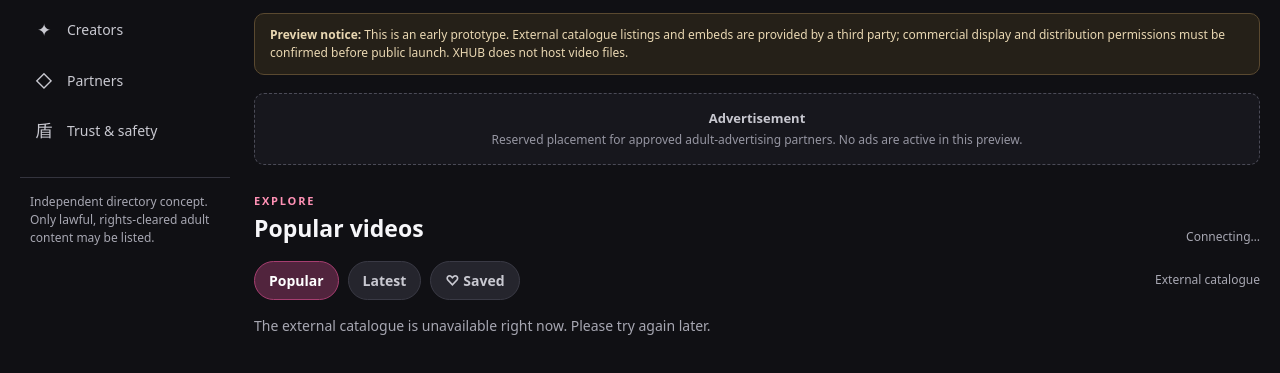
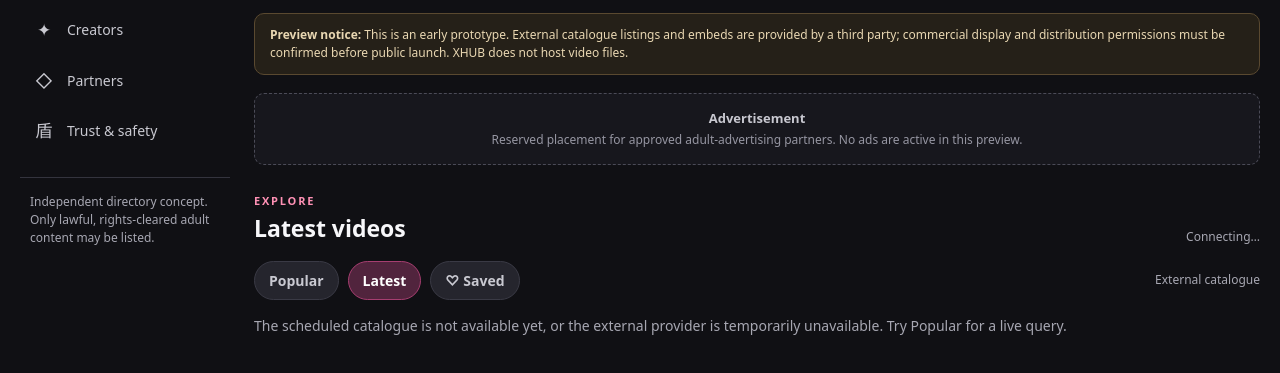
Before and after one commit to mokus91/MateKKaland, a plain HTML site: page index.html in a window 1280 px wide. Both pictures are taken after a click on the button "I am 18+ — Enter". Shown: the part 386-759 px from the top of the page. Drawn offline with Linux system fonts and the light colour scheme; no server answers.

Commit message:
Use automatically refreshed XHUB video catalogue

```diff
--- a/index.html
+++ b/index.html
@@ -35,8 +35,8 @@ footer{border-top:1px solid var(--line);text-align:center;padding:28px 15px;colo
 <section class="hero"><div><div class="eyebrow">A new 18+ community directory</div><h1>Discover. Explore.<br><span style="color:#ff79a7">Connect.</span></h1><p>Explore an organized destination for verified adult creators, licensed partners and authorized previews — with a clean experience on every screen.</p><button onclick="document.querySelector('#catalog').scrollIntoView({behavior:'smooth'})">Explore videos ↓</button></div><div class="hero-mark">XHUB</div></section>
 <div class="notice"><b>Preview notice:</b> This is an early prototype. External catalogue listings and embeds are provided by a third party; commercial display and distribution permissions must be confirmed before public launch. XHUB does not host video files.</div>
 <div class="ad"><b>Advertisement</b>Reserved placement for approved adult-advertising partners. No ads are active in this preview.</div>
-<section id="catalog"><div class="section-head"><div><div class="eyebrow">Explore</div><h2 id="catalogTitle">Popular videos</h2></div><span class="count" id="resultCount">Connecting…</span></div>
-<div class="toolbar"><button class="pill active" id="popularBtn">Popular</button><button class="pill" id="newBtn">Latest</button><button class="pill" id="savedBtn">♡ Saved</button><span class="spacer"></span><span class="count">External catalogue</span></div>
+<section id="catalog"><div class="section-head"><div><div class="eyebrow">Explore</div><h2 id="catalogTitle">Latest videos</h2></div><span class="count" id="resultCount">Connecting…</span></div>
+<div class="toolbar"><button class="pill" id="popularBtn">Popular</button><button class="pill active" id="newBtn">Latest</button><button class="pill" id="savedBtn">♡ Saved</button><span class="spacer"></span><span class="count">External catalogue</span></div>
 <div id="apiStatus" class="muted" role="status">Catalogue loads after age confirmation.</div><div class="grid" id="cards"></div>
 <div style="display:flex;justify-content:center;margin:20px"><button id="moreBtn" hidden>Load more</button></div>
 <div id="playerBox" class="box" hidden><div class="player-head"><h2 id="playerTitle">Video player</h2><button class="ghost" id="closePlayer">Close ✕</button></div><iframe id="filmPlayer" title="External video player" src="about:blank" allow="autoplay; fullscreen; encrypted-media" allowfullscreen referrerpolicy="strict-origin-when-cross-origin"></iframe><p class="small">The video is played by the external provider. XHUB does not store the video file.</p></div>
@@ -52,7 +52,7 @@ if(sessionStorage.getItem('xhub-adult-confirmed')==='yes')gate.hidden=true;
 document.getElementById('enter').addEventListener('click',()=>{sessionStorage.setItem('xhub-adult-confirmed','yes');gate.hidden=true;loadFilms();});
 document.getElementById('leave').addEventListener('click',()=>{location.replace('https://www.google.com/');});
 const API='https://adultembed.com/api/database/browse/';
-let page=1,sort='popular',busy=false,searchTerm='',savedOnly=false;
+let page=1,sort='newest',busy=false,searchTerm='',savedOnly=false;
 const cards=document.getElementById('cards'),status=document.getElementById('apiStatus'),more=document.getElementById('moreBtn');
 let currentItems=[];
 function esc(v){return String(v??'').replace(/[&<>"']/g,c=>({'&':'&amp;','<':'&lt;','>':'&gt;','"':'&quot;',"'":'&#39;'}[c]));}
@@ -60,7 +60,7 @@ function savedIds(){try{return JSON.parse(localStorage.getItem('xhub-saved')||'[
 function saveToggle(id){const a=savedIds();const n=a.includes(String(id))?a.filter(x=>x!==String(id)):[...a,String(id)];localStorage.setItem('xhub-saved',JSON.stringify(n));return n.includes(String(id))}
 function render(v){const id=String(v.id??'');const title=esc(v.title||'Video');const studio=esc(v.studio?.name||'External catalogue');const duration=esc(v.duration||'');const views=Number(v.view_count||0).toLocaleString();const thumb=esc(v.thumbnail||'');const isSaved=savedIds().includes(id);return '<article class="tile" data-id="'+esc(id)+'"><div class="thumb"><img src="'+thumb+'" alt="" loading="lazy" onerror="this.style.display=\'none\'"><span class="duration">'+duration+'</span><button class="save '+(isSaved?'saved':'')+'" data-save="'+esc(id)+'" aria-label="Save video">'+(isSaved?'♥':'♡')+'</button></div><div class="tile-body"><span class="tag">'+studio+'</span><h3 title="'+title+'">'+title+'</h3><div class="tile-foot"><span>External partner</span><span>18+</span></div><button class="watch" data-video="'+esc(id)+'">Watch video ▶</button></div></article>';}
 function paint(items){const shown=savedOnly?items.filter(v=>savedIds().includes(String(v.id))):items;cards.innerHTML=shown.map(render).join('');if(savedOnly&&!shown.length)status.textContent='No saved videos on this device yet.';}
-async function loadFilms(append=false){if(busy)return;busy=true;status.textContent='Loading catalogue…';more.disabled=true;try{const p=new URLSearchParams({orientation:'all',page:String(page),page_size:'18',sort,...(searchTerm?{search:searchTerm}:{})});const res=await fetch(API+'?'+p.toString(),{headers:{'X-Site-URL':location.origin}});if(!res.ok)throw new Error('API HTTP '+res.status);const data=await res.json();const items=Array.isArray(data.results)?data.results:[];if(!append)currentItems=[];currentItems=currentItems.concat(items);paint(currentItems);document.getElementById('resultCount').textContent=(data.count??currentItems.length)+' results';status.textContent=items.length?'Listings supplied by an external catalogue.':'No results found.';more.hidden=!data.next;page++;}catch(e){status.textContent='The external catalogue is unavailable right now. Please try again later.';console.error(e);}finally{busy=false;more.disabled=false;}}
+async function loadFilms(append=false){if(busy)return;busy=true;status.textContent='Loading catalogue…';more.disabled=true;try{let data;if(sort==='newest'&&!searchTerm){const res=await fetch('./catalog.json?ts='+Date.now(),{cache:'no-store'});if(!res.ok)throw new Error('Scheduled catalogue not ready');data=await res.json();}else{const p=new URLSearchParams({orientation:'all',page:String(page),page_size:'18',sort,...(searchTerm?{search:searchTerm}:{})});const res=await fetch(API+'?'+p.toString(),{headers:{'X-Site-URL':location.origin}});if(!res.ok)throw new Error('API HTTP '+res.status);data=await res.json();}const items=Array.isArray(data.results)?data.results:[];if(!append)currentItems=[];currentItems=currentItems.concat(items);paint(currentItems);document.getElementById('resultCount').textContent=(data.count??currentItems.length)+' results';const stamp=data.generated_at?' · refreshed '+new Date(data.generated_at).toLocaleString():' · live external catalogue';status.textContent=items.length?'Listings supplied by the external catalogue'+stamp+'.':'No results found.';more.hidden=sort==='newest'&&!searchTerm?true:!data.next;page++;}catch(e){status.textContent='The scheduled catalogue is not available yet, or the external provider is temporarily unavailable. Try Popular for a live query.';console.error(e);}finally{busy=false;more.disabled=false;}}
 function setSort(next){sort=next;savedOnly=false;page=1;document.getElementById('popularBtn').classList.toggle('active',sort==='popular');document.getElementById('newBtn').classList.toggle('active',sort==='newest');document.getElementById('savedBtn').classList.remove('active');document.getElementById('catalogTitle').textContent=sort==='popular'?'Popular videos':'Latest videos';loadFilms();}
 cards.addEventListener('click',e=>{const save=e.target.closest('[data-save]');if(save){saveToggle(save.dataset.save);paint(currentItems);return;}const b=e.target.closest('[data-video]');if(b){const id=b.dataset.video;const title=b.closest('.tile').querySelector('h3').textContent;document.getElementById('playerTitle').textContent=title;document.getElementById('filmPlayer').src='https://adultembed.com/player/embed/'+encodeURIComponent(id)+'/';document.getElementById('playerBox').hidden=false;document.getElementById('playerBox').scrollIntoView({behavior:'smooth',block:'start'});}});
 document.getElementById('closePlayer').addEventListener('click',()=>{document.getElementById('filmPlayer').src='about:blank';document.getElementById('playerBox').hidden=true;});
```
